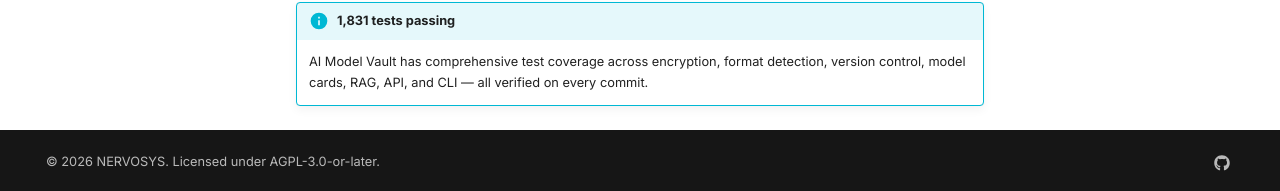
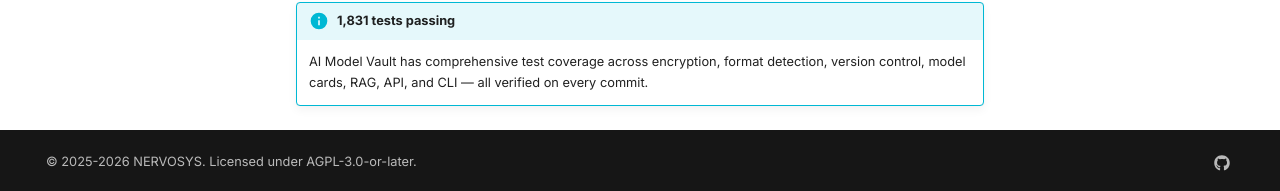
Before and after one commit to nervosys/AIModelVault, an MkDocs documentation site: the page built from docs/index.md, in a window 1280 px wide and 900 px high, scrolled down 998 px. Shown: the part 706-897 px from the top of the window. Built offline with MkDocs 1.6.1 and Material for MkDocs 9.7.7, drawn with Linux system fonts in a browser that asks for light colours; comment, search, counter and statistics services are not loaded.

Commit message:
chore: update copyright date range to 2025-2026

```diff
--- a/mkdocs.yml
+++ b/mkdocs.yml
@@ -9,7 +9,7 @@ site_author: NERVOSYS AI Team
 site_url: https://aimodelvault.nervosys.ai/mkdocs/
 repo_url: https://github.com/nervosys/AIModelVault
 repo_name: nervosys/AIModelVault
-copyright: "&copy; 2026 NERVOSYS. Licensed under AGPL-3.0-or-later."
+copyright: "&copy; 2025-2026 NERVOSYS. Licensed under AGPL-3.0-or-later."
 
 docs_dir: docs
 site_dir: website/public/mkdocs
--- a/website/src/app/page.tsx
+++ b/website/src/app/page.tsx
@@ -241,7 +241,7 @@ export default function HomePage() {
         <div className="max-w-6xl mx-auto px-4 sm:px-6 lg:px-8 py-10">
           <div className="flex flex-col md:flex-row justify-between items-center gap-6">
             <div className="text-sm text-[var(--color-text-secondary)] font-mono uppercase tracking-wider">
-              &copy; 2026 NERVOSYS &middot; AGPL-3.0-or-later
+              &copy; 2025-2026 NERVOSYS &middot; AGPL-3.0-or-later
             </div>
             <div className="flex gap-6 text-sm font-mono uppercase tracking-wider">
               <a href="https://github.com/nervosys/AIModelVault" className="text-[var(--color-text-secondary)] hover:text-[var(--color-primary)] transition-colors">GitHub</a>
```
Also changed, not shown: CLA.md (+1 -1 lines), COMMERCIAL_LICENSE.md (+1 -1 lines), 1 other file.
